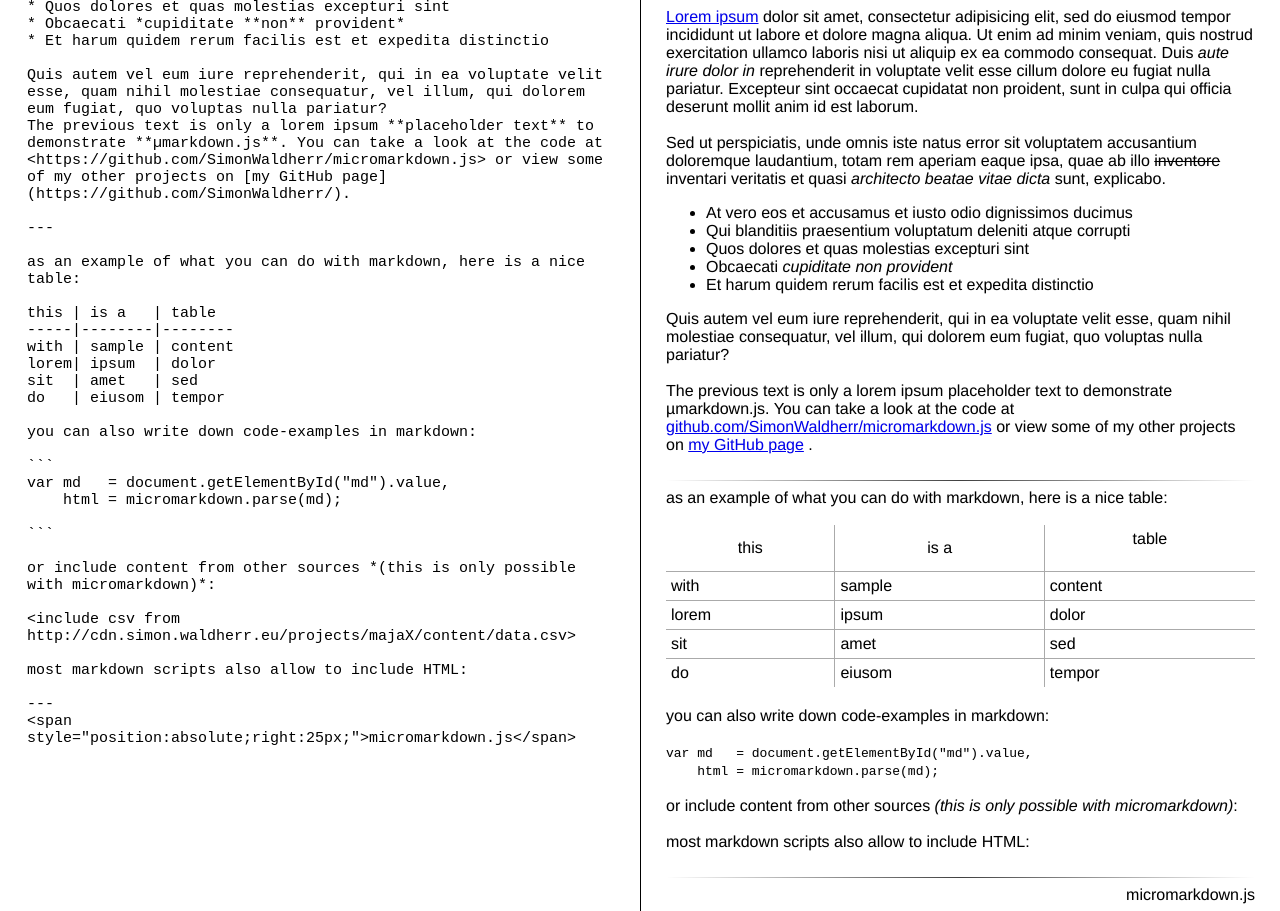
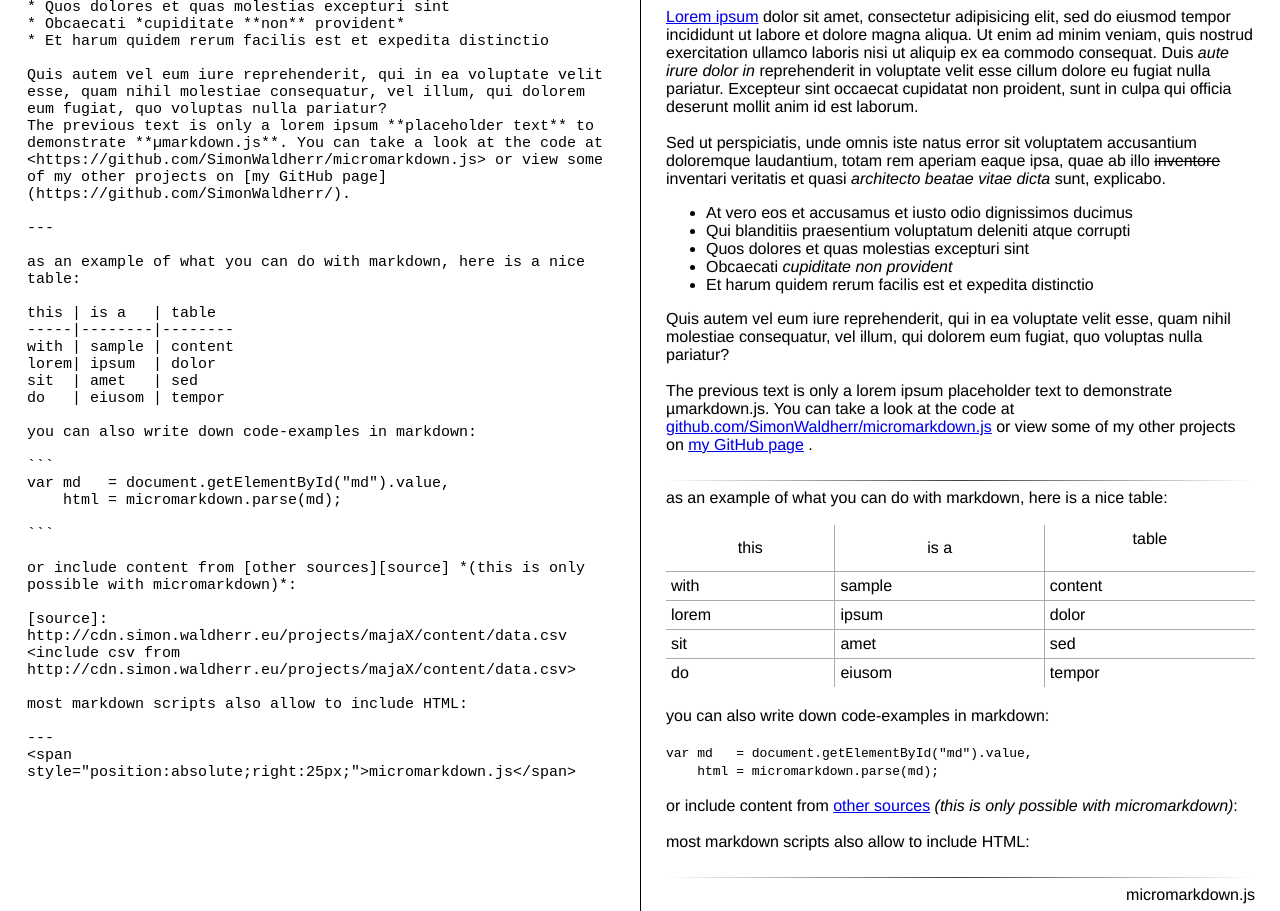
Before and after one commit to SimonWaldherr/micromarkdown.js, a website: page index.html in a window 1280 px wide. Shown: the part 449-1360 px from the top of the page. Drawn offline with Linux system fonts and the light colour scheme; no server answers.

Commit message:
support reference style links

```diff
--- a/micromarkdown.js
+++ b/micromarkdown.js
@@ -22,6 +22,7 @@ var micromarkdown = {
     lists:      /^(( *(\*|\d\.) [^\n]+)\n)+/gm,
     bolditalic: /(?:([\*_~]{1,3}))([^\*_~\n]+[^\*_~\s])\1/g,
     links:      /!?\[([^\]<>]+)\]\(([^ \)<>]+)( "[^\(\)\"]+")?\)/g,
+    reflinks:   /\[([^\]]+)\]\[([^\]]+)\]/g,
     mail:       /<(([a-z0-9_\-\.])+\@([a-z0-9_\-\.])+\.([a-z]{2,7}))>/gmi,
     tables:     /\n(([^|\n]+ *\| *)+([^|\n]+\n))(\-+\|)+(\-+\n)((([^|\n]+ *\| *)+([^|\n]+)\n)+)/g,
     include:    /[\[<]include (\S+) from (https?:\/\/[a-z0-9\.\-]+\.[a-z]{2,9}[a-z0-9\.\-\?\&\/]+)[\]>]/gi,
@@ -29,7 +30,7 @@ var micromarkdown = {
   },
   parse: function (str) {
     'use strict';
-    var line, nstatus, status, helper, helper1, helper2, count, repstr, stra, i = 0, j = 0;
+    var line, nstatus, status, helper, helper1, helper2, count, repstr, stra, trashgc = [], i = 0, j = 0;
     str = '\n' + str + '\n';
 
     /* code */
@@ -84,7 +85,7 @@ var micromarkdown = {
     }
 
     /* bold and italic */
-    for(i = 0; i < 3; i++) {
+    for (i = 0; i < 3; i++) {
       while ((stra = micromarkdown.regexobject.bolditalic.exec(str)) !== null) {
         repstr = [];
         if (stra[1] === '~~') {
@@ -146,6 +147,16 @@ var micromarkdown = {
         repstr = 'http://' + repstr;
       }
       str = str.replace(stra[0], '<a href="' + repstr + '">' + repstr.replace(/(https:\/\/|http:\/\/|mailto:|ftp:\/\/)/gmi, '') + '</a>');
+    }
+    while ((stra = micromarkdown.regexobject.reflinks.exec(str)) !== null) {
+      helper1 = new RegExp('\\[' + stra[2] + '\\]: ?([^ \n]+)', "gi");
+      if ((helper = helper1.exec(str)) !== null) {
+        str = str.replace(stra[0], '<a href="' + helper[1] + '">' + stra[1] + '</a>');
+        trashgc.push(helper[0]);
+      }
+    }
+    for (i = 0; i < trashgc.length; i++) {
+      str = str.replace(trashgc[i], '');
     }
 
     /* include */
```
Also changed, not shown: index.html (+2 -1 lines).
